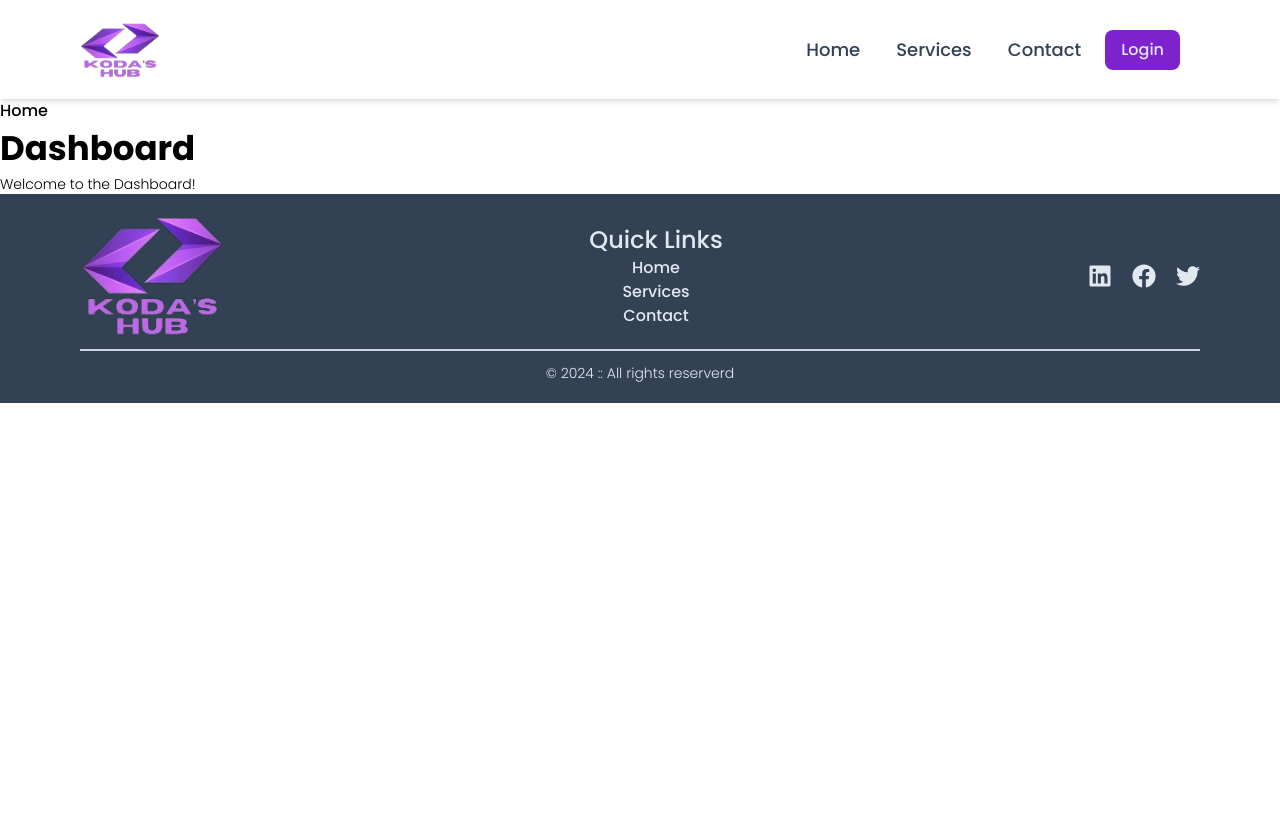
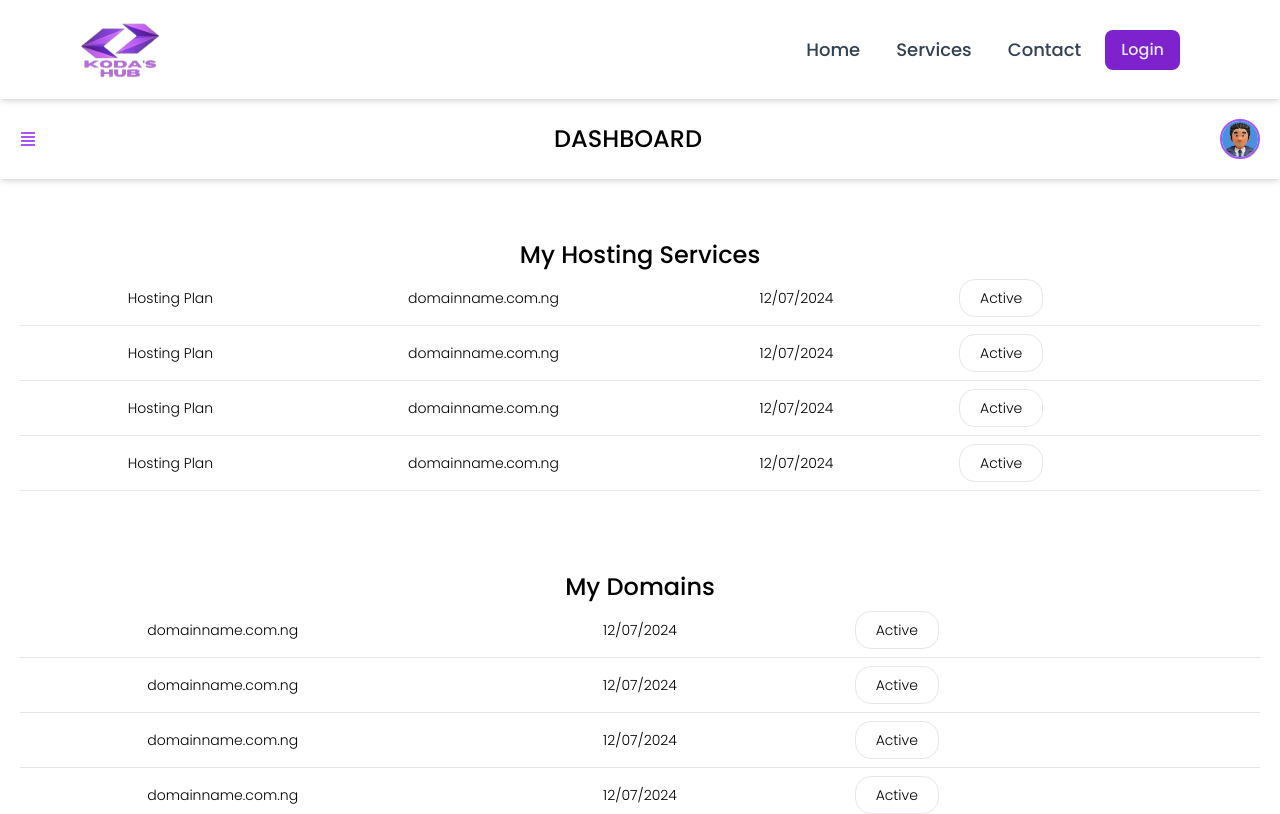
Before and after one commit to PhilipOyelegbin/kodashub, a Next.js app: page /user in a window 1280 px wide. Shown: the top 814 px of the page. Built offline with nearby package versions, Linux system fonts and the light colour scheme.

Commit message:
add: dashboard ui added

```diff
--- a/app/(auth)/login/_components/LoginForm.jsx
+++ b/app/(auth)/login/_components/LoginForm.jsx
@@ -1,8 +1,10 @@
 "use client";
 import Link from "next/link";
+import { useRouter } from "next/navigation";
 import { useState } from "react";
 
 export const LoginForm = () => {
+  const route = useRouter();
   const [user, setUser] = useState({ email: "", password: "" });
 
   const handleChange = (e) => {
@@ -11,6 +13,7 @@ export const LoginForm = () => {
 
   const handleLogin = (e) => {
     e.preventDefault();
+    route.replace("/user");
   };
 
   return (
--- /dev/null
+++ b/app/(dashboard)/Global.jsx
@@ -0,0 +1,21 @@
+"use client";
+import { useState } from "react";
+import { Sidebar } from "./Sidebar";
+import { Header } from "./Header";
+
+export const Global = ({ children }) => {
+  const [toggle, setToggle] = useState(false);
+  const handleToggle = () => {
+    setToggle(!toggle);
+  };
+
+  return (
+    <div className='relative flex gap-1 items-start'>
+      <Sidebar toggle={toggle} />
+      <div className='w-full'>
+        <Header handleToggle={handleToggle} />
+        <main className='h-screen p-5'>{children}</main>
+      </div>
+    </div>
+  );
+};
--- /dev/null
+++ b/app/(dashboard)/Header.jsx
@@ -0,0 +1,25 @@
+import Image from "next/image";
+import { usePathname } from "next/navigation";
+import { FaAlignJustify } from "react-icons/fa";
+
+export const Header = ({ handleToggle }) => {
+  const path = usePathname();
+  const headerTitle = path.split("").splice(1).join("");
+
+  return (
+    <header className='flex justify-between items-center p-5 shadow-md'>
+      <FaAlignJustify
+        className='cursor-pointer text-purple-500'
+        onClick={handleToggle}
+      />
+      <h3>{path === "/user" ? "DASHBOARD" : headerTitle.toUpperCase()}</h3>
+      <Image
+        src='/male.jpg'
+        className='w-10 border-2 border-purple-500 aspect-square rounded-full'
+        width={100}
+        height={100}
+        alt='avatar'
+      />
+    </header>
+  );
+};
--- /dev/null
+++ b/app/(dashboard)/Sidebar.jsx
@@ -0,0 +1,56 @@
+"use client";
+import Image from "next/image";
+import Link from "next/link";
+import { usePathname } from "next/navigation";
+import { FaBackward } from "react-icons/fa";
+
+export const Sidebar = ({ toggle }) => {
+  const path = usePathname();
+  const sideLinks = [
+    { url: "/user", title: "Dashboard" },
+    { url: "/hosting", title: "Hosting" },
+    { url: "/domain", title: "Domain" },
+    { url: "/billing", title: "Billing" },
+  ];
+
+  return (
+    <aside
+      className={`${
+        toggle ? "left-0 static" : "-left-full fixed"
+      } p-5 h-screen shadow-md duration-300 ease-linear`}
+    >
+      <div className='text-center mb-5'>
+        <Image
+          src='/male.jpg'
+          className='w-20 border-2 border-purple-500 aspect-square rounded-full'
+          width={100}
+          height={100}
+          alt='profile image'
+        />
+        <h5>Full name</h5>
+      </div>
+
+      <hr />
+
+      <ul className='flex flex-col gap-5 mt-5'>
+        {sideLinks.map((list, i) => (
+          <Link
+            key={i}
+            href={list.url}
+            className={
+              path === list.url
+                ? "text-purple-500"
+                : "text-slate-700 duration-300 ease-linear hover:text-purple-400"
+            }
+          >
+            {list.title}
+          </Link>
+        ))}
+        <p className='flex items-center gap-1 border-b border-red-500 w-fit cursor-pointer text-red-500 hover:text-red-300 hover:border-red-300 duration-300 ease-linear'>
+          <FaBackward />
+          Logout
+        </p>
+      </ul>
+    </aside>
+  );
+};
--- /dev/null
+++ b/app/(dashboard)/billing/page.jsx
@@ -0,0 +1,9 @@
+const Billing = () => {
+  return (
+    <article>
+      <h1>Billing</h1>
+    </article>
+  );
+};
+
+export default Billing;
--- /dev/null
+++ b/app/(dashboard)/domain/page.jsx
@@ -0,0 +1,9 @@
+const Domain = () => {
+  return (
+    <article>
+      <h1>Domain</h1>
+    </article>
+  );
+};
+
+export default Domain;
--- /dev/null
+++ b/app/(dashboard)/hosting/page.jsx
@@ -0,0 +1,9 @@
+const Hosting = () => {
+  return (
+    <article>
+      <h1>Hosting</h1>
+    </article>
+  );
+};
+
+export default Hosting;
--- a/app/(dashboard)/layout.jsx
+++ b/app/(dashboard)/layout.jsx
@@ -1,8 +1,10 @@
+import { Global } from "./Global";
+
 export default function DashboardLayout({ children }) {
   return (
     <html lang='en'>
       <body>
-        <main>{children}</main>
+        <Global children={children} />
       </body>
     </html>
   );
--- /dev/null
+++ b/app/(dashboard)/user/_components/Domains.jsx
@@ -0,0 +1,49 @@
+import Link from "next/link";
+
+export const Domains = () => {
+  const domain = [
+    {
+      plan: "Hosting Plan",
+      domain: "domainname.com.ng",
+      expiration: "12/07/2024",
+      status: "Active",
+    },
+    {
+      plan: "Hosting Plan",
+      domain: "domainname.com.ng",
+      expiration: "12/07/2024",
+      status: "Active",
+    },
+    {
+      plan: "Hosting Plan",
+      domain: "domainname.com.ng",
+      expiration: "12/07/2024",
+      status: "Active",
+    },
+    {
+      plan: "Hosting Plan",
+      domain: "domainname.com.ng",
+      expiration: "12/07/2024",
+      status: "Active",
+    },
+  ];
+
+  return (
+    <section className='text-center py-10'>
+      <h3>My Domains</h3>
+      <div>
+        {domain?.map((list, i) => (
+          <Link
+            href={i.toString()}
+            key={i}
+            className='grid grid-cols-2 gap-3 items-center lg:grid-cols-3 py-2 border-b'
+          >
+            <p>{list.domain}</p>
+            <p>{list.expiration}</p>
+            <p className='px-5 py-2 border rounded-2xl w-fit'>{list.status}</p>
+          </Link>
+        ))}
+      </div>
+    </section>
+  );
+};
--- /dev/null
+++ b/app/(dashboard)/user/_components/Hostings.jsx
@@ -0,0 +1,50 @@
+import Link from "next/link";
+
+export const Hostings = () => {
+  const host = [
+    {
+      plan: "Hosting Plan",
+      domain: "domainname.com.ng",
+      expiration: "12/07/2024",
+      status: "Active",
+    },
+    {
+      plan: "Hosting Plan",
+      domain: "domainname.com.ng",
+      expiration: "12/07/2024",
+      status: "Active",
+    },
+    {
+      plan: "Hosting Plan",
+      domain: "domainname.com.ng",
+      expiration: "12/07/2024",
+      status: "Active",
+    },
+    {
+      plan: "Hosting Plan",
+      domain: "domainname.com.ng",
+      expiration: "12/07/2024",
+      status: "Active",
+    },
+  ];
+
+  return (
+    <section className='text-center py-10'>
+      <h3>My Hosting Services</h3>
+      <div>
+        {host?.map((list, i) => (
+          <Link
+            href={i.toString()}
+            key={i}
+            className='grid grid-cols-2 gap-3 items-center lg:grid-cols-4 py-2 border-b'
+          >
+            <p>{list.plan}</p>
+            <p>{list.domain}</p>
+            <p>{list.expiration}</p>
+            <p className='px-5 py-2 border rounded-2xl w-fit'>{list.status}</p>
+          </Link>
+        ))}
+      </div>
+    </section>
+  );
+};
--- a/app/(dashboard)/user/page.jsx
+++ b/app/(dashboard)/user/page.jsx
@@ -1,13 +1,11 @@
-import Link from "next/link";
+import { Domains } from "./_components/Domains";
+import { Hostings } from "./_components/Hostings";
 
 const Dashboard = () => {
   return (
     <article>
-      <Link href='/' target='_parent'>
-        Home
-      </Link>
-      <h1>Dashboard</h1>
-      <p>Welcome to the Dashboard!</p>
+      <Hostings />
+      <Domains />
     </article>
   );
 };
```
Also changed, not shown: app/(dashboard)/user/_components/Carts.jsx (added).
